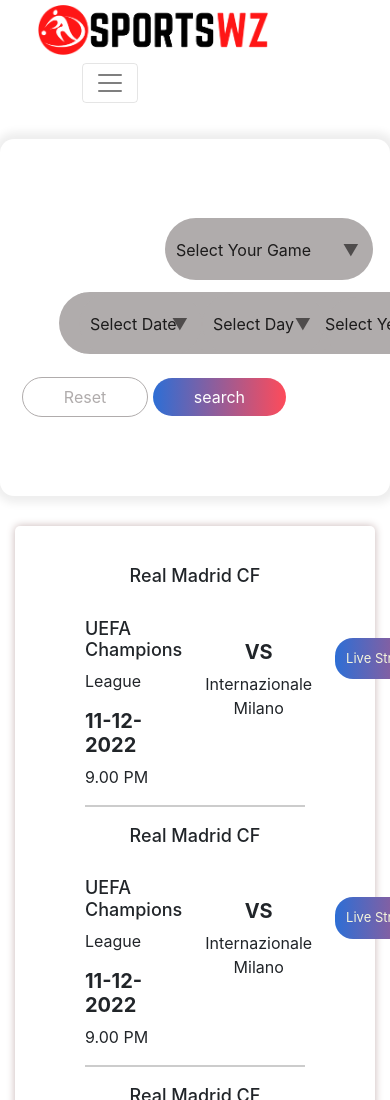
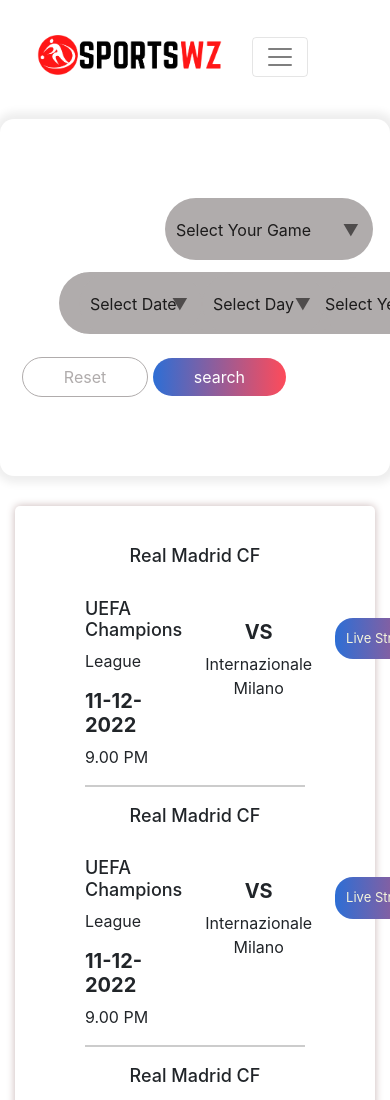
Before and after one commit to jontudas/sportswz_ClientWork, a plain HTML site: page index.html in a window 390 px wide. Shown: the top 1100 px of the page. Drawn offline with nearby package versions, Linux system fonts and the light colour scheme.

Commit message:
responsive mobile view top menu

```diff
--- a/responsive.css
+++ b/responsive.css
@@ -215,3 +215,11 @@
         margin-top: 23px;
     }
 }
+@media (max-width:576px) {
+    .menu-area.container {
+        margin-top: 30px;
+    }
+    .navbar-brand img {
+        height: 40px;
+    }
+}
```
